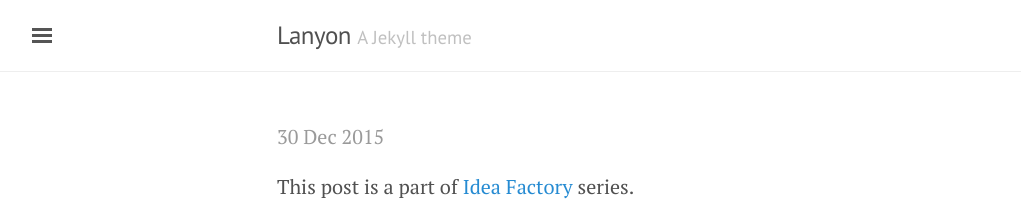
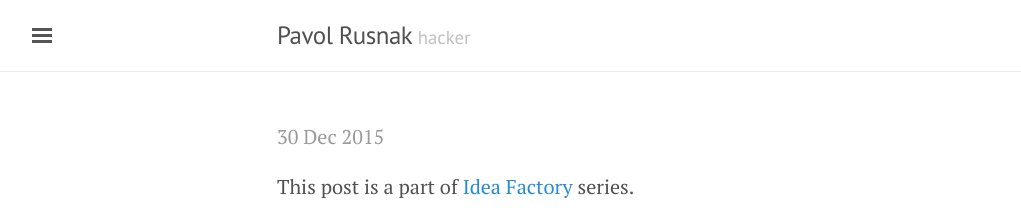
Before and after one commit to prusnak/rusnak.io, a Jekyll site: the page built from index.html, in a window 1280 px wide and 900 px high. Shown: the top 216 px of the window, without its empty margins (3-1024 px from the left). Built offline with Jekyll 4.4.1, drawn with Linux system fonts in a browser that asks for light colours; the list of posts is cut into pages by our own code.

Commit message:
fix config

```diff
--- a/_config.yml
+++ b/_config.yml
@@ -5,18 +5,18 @@
 relative_permalinks: true
 
 # Setup
-title:               Lanyon
-tagline:             'A Jekyll theme'
-description:         'A reserved <a href="http://jekyllrb.com" target="_blank">Jekyll</a> theme that places the utmost gravity on content with a hidden drawer. Made by <a href="https://twitter.com/mdo" target="_blank">@mdo</a>.'
-url:                 http://lanyon.getpoole.com
+title:               Pavol Rusnak
+tagline:             'hacker'
+description:         'description'
+url:                 http://gk2.sk
 baseurl:             ''
 paginate:            5
 
 # About/contact
 author:
-  name:              Mark Otto
-  url:               https://twitter.com/mdo
-  email:             markdotto@gmail.com
+  name:              Pavol Rusnak
+  url:               https://twitter.com/pavolrusnak
+  email:             stick@gk2.sk
 
 # Custom vars
 version:             1.0.0
```
